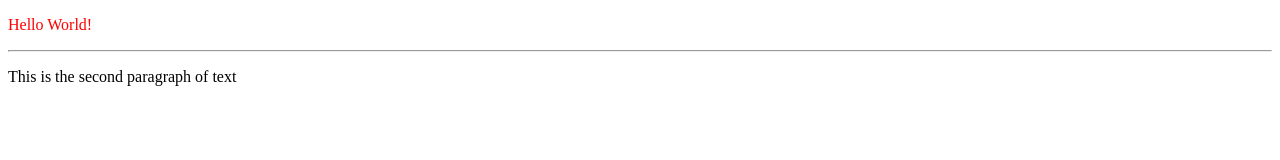
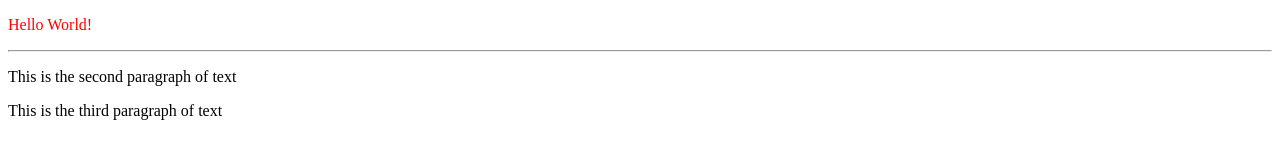
Before and after one commit to accasasola/accasasola.github.io, a plain HTML site: page helloworld.html in a window 1280 px wide. Drawn offline with Linux system fonts and the light colour scheme.

Commit message:
checking if this will work

```diff
--- a/helloworld.html
+++ b/helloworld.html
@@ -9,6 +9,8 @@
     <p style ="color:red">Hello World!</p>
     <hr />
     <p>This is the second paragraph of text</p>
+	<p>This is the third paragraph of text</p>
+
   </body>
 
 </html>
```
Also changed, not shown: README.md.
